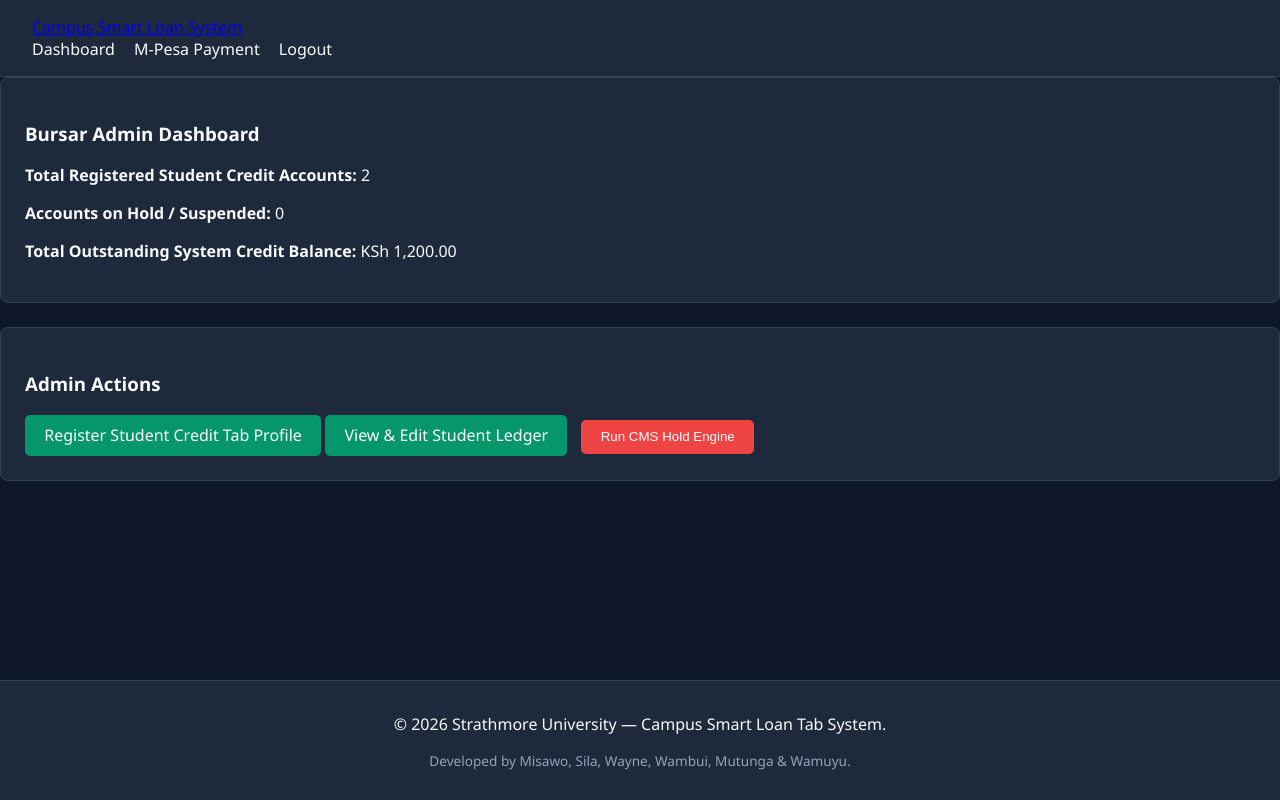
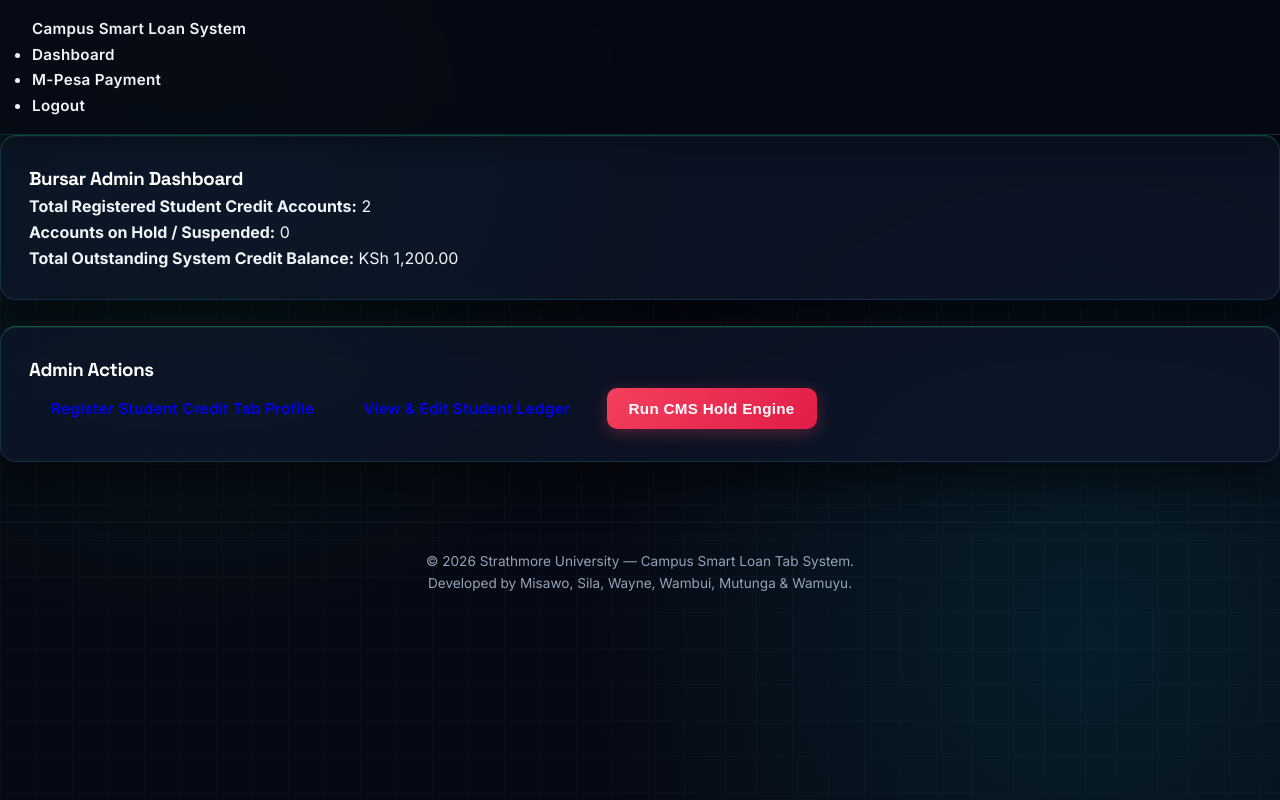
Before and after one commit to nathanielmisawo-rgb/campus-smart-loan-system, a PHP site: page /modules/auth/dashboard.php in a window 1280 px wide. Run offline with PHP 8.4, Linux system fonts and the light colour scheme; the visitor is signed in with stand-in values (Sample User, id 1); data comes from the database, SQL or seed files in the repository.

Commit message:
Upgrade UI to futuristic glassmorphism theme

```diff
--- a/config/db.php
+++ b/config/db.php
@@ -1,4 +1,5 @@
 <?php
+
 $host = 'localhost';
 $user = 'root';
 $pass = '';
--- a/public/css/style.css
+++ b/public/css/style.css
@@ -1,116 +1,253 @@
+@import url('https://fonts.googleapis.com/css2?family=Inter:wght@400;500;600;700&family=Space+Grotesk:wght@600;700&display=swap');
+
 :root {
-  --primary: #059669;
-  --primary-hover: #10b981;
-  --bg-dark: #0f172a;
-  --card-bg: #1e293b;
-  --text-light: #f8fafc;
-  --text-muted: #94a3b8;
-  --border: #334155;
-  --danger: #ef4444;
+    --bg-primary: #060913;
+    --bg-secondary: #0d1324;
+    --glass-bg: rgba(15, 23, 42, 0.72);
+    --glass-border: rgba(56, 189, 248, 0.18);
+    --neon-green: #10b981;
+    --neon-cyan: #06b6d4;
+    --neon-red: #f43f5e;
+    --text-main: #f1f5f9;
+    --text-muted: #94a3b8;
+}
+
+* {
+    box-sizing: border-box;
+    margin: 0;
+    padding: 0;
 }
 
 body {
-  margin: 0;
-  font-family: 'Segoe UI', Tahoma, Geneva, Verdana, sans-serif;
-  background-color: var(--bg-dark);
-  color: var(--text-light);
-  display: flex;
-  flex-direction: column;
-  min-height: 100vh;
+    font-family: 'Inter', system-ui, -apple-system, sans-serif;
+    background-color: var(--bg-primary);
+    background-image:
+        radial-gradient(circle at 15% 15%, rgba(16, 185, 129, 0.12) 0%, transparent 40%),
+        radial-gradient(circle at 85% 80%, rgba(6, 182, 212, 0.12) 0%, transparent 40%),
+        linear-gradient(rgba(255, 255, 255, 0.02) 1px, transparent 1px),
+        linear-gradient(90deg, rgba(255, 255, 255, 0.02) 1px, transparent 1px);
+    background-size: 100% 100%, 100% 100%, 36px 36px, 36px 36px;
+    color: var(--text-main);
+    min-height: 100vh;
+    line-height: 1.6;
 }
 
-.navbar {
-  background-color: var(--card-bg);
-  padding: 1rem 2rem;
-  border-bottom: 1px solid var(--border);
+/* Top Futuristic Navbar */
+header, nav, .navbar {
+    background: rgba(6, 9, 19, 0.85);
+    backdrop-filter: blur(14px);
+    -webkit-backdrop-filter: blur(14px);
+    border-bottom: 1px solid var(--glass-border);
+    padding: 16px 32px;
+    position: sticky;
+    top: 0;
+    z-index: 100;
+    box-shadow: 0 4px 30px rgba(0, 0, 0, 0.45);
 }
 
-.nav-container {
-  display: flex;
-  justify-content: space-between;
-  align-items: center;
-  max-width: 1100px;
-  margin: 0 auto;
+header a, nav a, .navbar a {
+    color: var(--text-main);
+    text-decoration: none;
+    font-weight: 600;
+    font-size: 0.95rem;
+    margin-right: 22px;
+    transition: all 0.25s ease;
+    letter-spacing: 0.3px;
 }
 
-.navbar .logo { margin: 0; color: var(--primary-hover); font-size: 1.4rem; }
-
-.nav-links {
-  list-style: none;
-  display: flex;
-  gap: 1.2rem;
-  margin: 0;
-  padding: 0;
+header a:hover, nav a:hover, .navbar a:hover {
+    color: var(--neon-cyan);
+    text-shadow: 0 0 12px rgba(6, 182, 212, 0.6);
 }
 
-.nav-links a {
-  color: var(--text-light);
-  text-decoration: none;
-  font-weight: 500;
+/* Layout Container */
+.container {
+    max-width: 1180px;
+    margin: 36px auto;
+    padding: 0 24px;
 }
 
-.nav-links a:hover { color: var(--primary-hover); }
-
-.container {
-  max-width: 1000px;
-  margin: 2rem auto;
-  padding: 0 1rem;
-  flex: 1;
+/* Headings */
+h1, h2, h3 {
+    font-family: 'Space Grotesk', 'Inter', sans-serif;
+    letter-spacing: -0.02em;
+    color: #ffffff;
 }
 
-.card {
-  background-color: var(--card-bg);
-  border: 1px solid var(--border);
-  border-radius: 8px;
-  padding: 1.5rem;
-  margin-bottom: 1.5rem;
+h2 {
+    font-size: 1.55rem;
+    margin-bottom: 16px;
+    background: linear-gradient(90deg, #ffffff, #94a3b8);
+    -webkit-background-clip: text;
+    -webkit-text-fill-color: transparent;
 }
 
-.btn {
-  background-color: var(--primary);
-  color: white;
-  padding: 0.6rem 1.2rem;
-  border: none;
-  border-radius: 5px;
-  cursor: pointer;
-  text-decoration: none;
-  display: inline-block;
+/* Glassmorphism Cyber Cards */
+.card {
+    background: var(--glass-bg);
+    backdrop-filter: blur(16px);
+    -webkit-backdrop-filter: blur(16px);
+    border: 1px solid var(--glass-border);
+    border-top: 1px solid rgba(16, 185, 129, 0.45);
+    border-radius: 16px;
+    padding: 28px;
+    margin-bottom: 26px;
+    box-shadow:
+        0 20px 40px rgba(0, 0, 0, 0.5),
+        inset 0 1px 0 rgba(255, 255, 255, 0.06);
+    transition: transform 0.25s ease, box-shadow 0.25s ease, border-color 0.25s ease;
 }
 
-.btn:hover { background-color: var(--primary-hover); }
-.btn-danger { background-color: var(--danger); }
-
-table {
-  width: 100%;
-  border-collapse: collapse;
-  margin-top: 1rem;
+.card:hover {
+    border-color: rgba(6, 182, 212, 0.4);
+    box-shadow:
+        0 24px 48px rgba(0, 0, 0, 0.6),
+        0 0 24px rgba(16, 185, 129, 0.08);
 }
 
-th, td {
-  padding: 0.75rem;
-  text-align: left;
-  border-bottom: 1px solid var(--border);
+/* Futuristic Form Inputs */
+label {
+    display: block;
+    font-size: 0.85rem;
+    font-weight: 600;
+    text-transform: uppercase;
+    letter-spacing: 0.06em;
+    color: var(--text-muted);
+    margin-bottom: 8px;
 }
 
-th { background-color: rgba(255, 255, 255, 0.05); color: var(--primary-hover); }
-
-.form-group { margin-bottom: 1rem; }
-label { display: block; margin-bottom: 0.5rem; color: var(--text-muted); }
-
-input, select {
-  width: 100%;
-  padding: 0.6rem;
-  background: var(--bg-dark);
-  border: 1px solid var(--border);
-  color: white;
-  border-radius: 4px;
-  box-sizing: border-box;
+input[type="text"],
+input[type="number"],
+input[type="email"],
+input[type="password"],
+select {
+    width: 100%;
+    padding: 13px 16px;
+    background: rgba(6, 9, 19, 0.85);
+    border: 1px solid rgba(148, 163, 184, 0.22);
+    border-radius: 10px;
+    color: #ffffff;
+    font-size: 0.98rem;
+    font-family: inherit;
+    transition: all 0.25s ease;
 }
 
-.footer {
-  background-color: var(--card-bg);
-  border-top: 1px solid var(--border);
-  text-align: center;
-  padding: 1rem;
-  margin-top: auto;
+input:focus, select:focus {
+    outline: none;
+    border-color: var(--neon-cyan);
+    box-shadow: 0 0 0 3px rgba(6, 182, 212, 0.2), 0 0 18px rgba(6, 182, 212, 0.25);
 }
+
+/* Neon Glowing Buttons */
+.btn {
+    display: inline-flex;
+    align-items: center;
+    justify-content: center;
+    gap: 8px;
+    padding: 12px 22px;
+    border-radius: 10px;
+    font-weight: 600;
+    font-size: 0.95rem;
+    letter-spacing: 0.3px;
+    text-decoration: none;
+    border: none;
+    cursor: pointer;
+    transition: all 0.25s ease;
+}
+
+.btn-primary, .btn-success {
+    background: linear-gradient(135deg, #10b981 0%, #06b6d4 100%);
+    color: #041014;
+    font-weight: 700;
+    box-shadow: 0 4px 20px rgba(16, 185, 129, 0.35);
+}
+
+.btn-primary:hover, .btn-success:hover {
+    transform: translateY(-2px);
+    box-shadow: 0 8px 28px rgba(6, 182, 212, 0.5);
+    filter: brightness(1.08);
+}
+
+.btn-danger {
+    background: linear-gradient(135deg, #f43f5e 0%, #e11d48 100%);
+    color: #ffffff;
+    box-shadow: 0 4px 16px rgba(244, 63, 94, 0.3);
+}
+
+.btn-danger:hover {
+    transform: translateY(-2px);
+    box-shadow: 0 8px 24px rgba(244, 63, 94, 0.5);
+}
+
+/* Futuristic Data Tables */
+table {
+    width: 100%;
+    border-collapse: separate;
+    border-spacing: 0;
+    margin-top: 14px;
+    background: rgba(6, 9, 19, 0.5);
+    border-radius: 12px;
+    overflow: hidden;
+    border: 1px solid var(--glass-border);
+}
+
+th {
+    background: rgba(16, 185, 129, 0.08);
+    color: var(--neon-cyan);
+    font-size: 0.78rem;
+    font-weight: 700;
+    text-transform: uppercase;
+    letter-spacing: 0.08em;
+    padding: 14px 16px;
+    text-align: left;
+    border-bottom: 1px solid var(--glass-border);
+}
+
+td {
+    padding: 14px 16px;
+    border-bottom: 1px solid rgba(148, 163, 184, 0.08);
+    font-size: 0.94rem;
+    color: var(--text-main);
+}
+
+tr:last-child td {
+    border-bottom: none;
+}
+
+tbody tr {
+    transition: background 0.2s ease;
+}
+
+tbody tr:hover {
+    background: rgba(6, 182, 212, 0.07);
+}
+
+/* Alerts */
+.alert {
+    padding: 14px 18px;
+    border-radius: 10px;
+    font-size: 0.92rem;
+    font-weight: 500;
+}
+
+.alert-danger {
+    background: rgba(244, 63, 94, 0.12);
+    border: 1px solid rgba(244, 63, 94, 0.4);
+    color: #fda4af;
+}
+
+.alert-success {
+    background: rgba(16, 185, 129, 0.12);
+    border: 1px solid rgba(16, 185, 129, 0.4);
+    color: #6ee7b7;
+}
+
+/* Footer */
+footer {
+    text-align: center;
+    padding: 28px 16px;
+    color: var(--text-muted);
+    font-size: 0.85rem;
+    border-top: 1px solid rgba(255, 255, 255, 0.05);
+    margin-top: 60px;
+}
```
